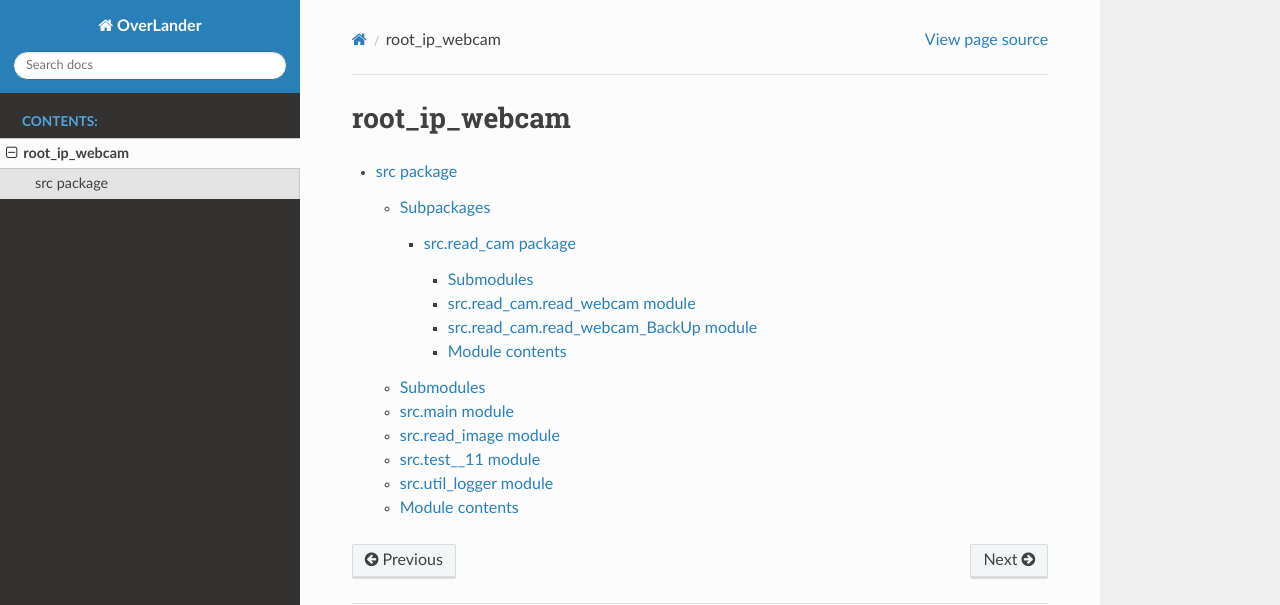
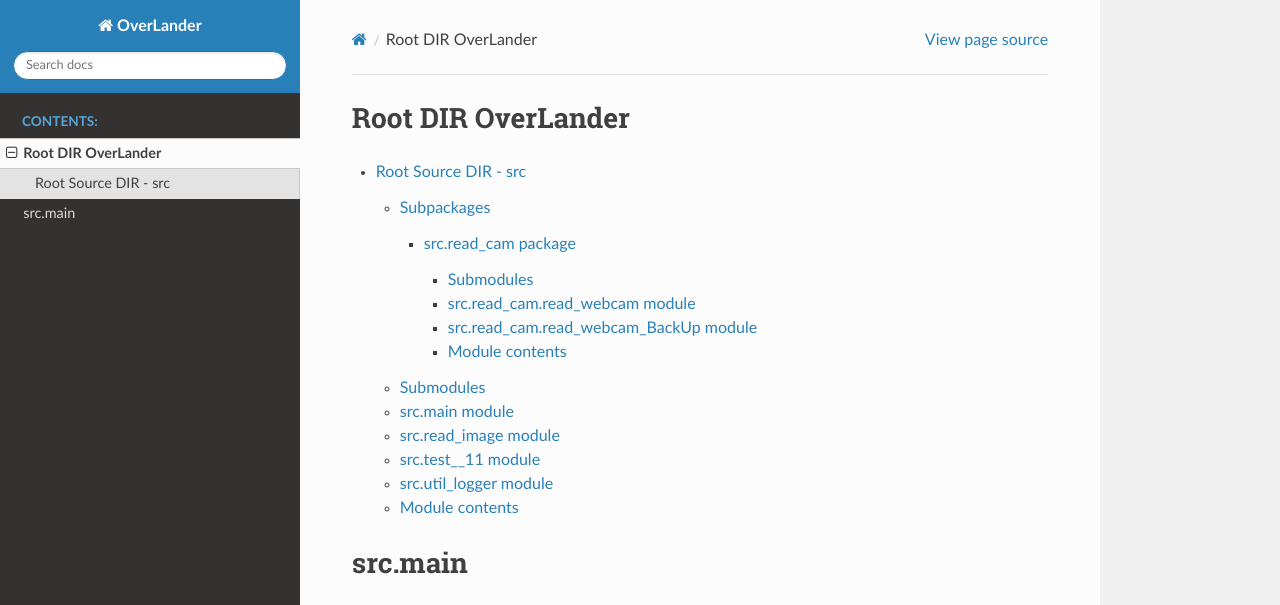
Before and after one commit to RohitDhankar/overlander, a Sphinx documentation site: the page built from docs/modules.rst, in a window 1280 px wide and 1142 px high. Shown: the top 605 px of the window. Built offline with Sphinx 7.4.7 and the Read the Docs theme 3.1.0, drawn with Linux system fonts in a browser that asks for light colours; pages that are not in the unit, such as notebooks, are missing from menus; grey boxes are pictures that could not be loaded.

Commit message:
update--.rst

```diff
--- a/docs/modules.rst
+++ b/docs/modules.rst
@@ -1,7 +1,14 @@
-root_ip_webcam
-==============
+Root DIR OverLander
+===================
 
 .. toctree::
    :maxdepth: 4
 
    src
+
+src.main
+========
+
+.. automodule:: src.main
+.. autoclass:: src.main.IPWebCam
+.. autofunction:: src.main.IPWebCam.get_frames_local_list
--- a/docs/src.rst
+++ b/docs/src.rst
@@ -1,5 +1,5 @@
-src package
-===========
+Root Source DIR - src
+=====================
 
 Subpackages
 -----------
@@ -8,6 +8,8 @@
    :maxdepth: 4
 
    src.read_cam
+   src.analysis
+   src.load_models
 
 Submodules
 ----------
```
